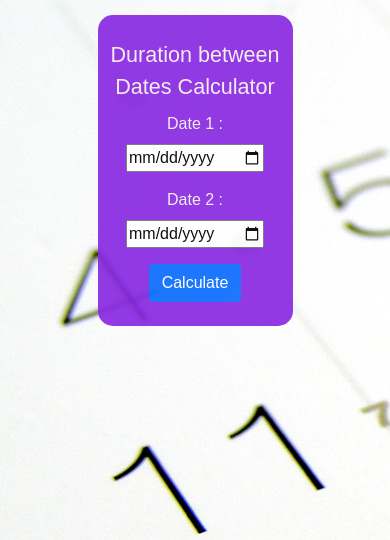
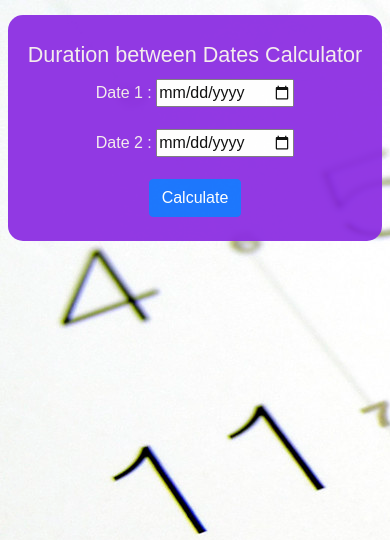
Before and after one commit to william-renaldy/Days-Calculator, a Flask app: page / in a window 390 px wide. Shown: the top 540 px of the page. Run offline with Flask 2, Linux system fonts and the light colour scheme; some web fonts are replaced.

Commit message:
Update style.css

```diff
--- a/static/css/style.css
+++ b/static/css/style.css
@@ -31,3 +31,14 @@ body{
     border-radius: 10px;
     opacity: 93%;
 }
+
+@media (max-width:700px){
+    .resultdiv{
+        width: 94%;
+        margin-left: 3%;
+    }
+    .formdiv{
+        width: 96%;
+        margin-left: 2%;
+    }
+}
```
